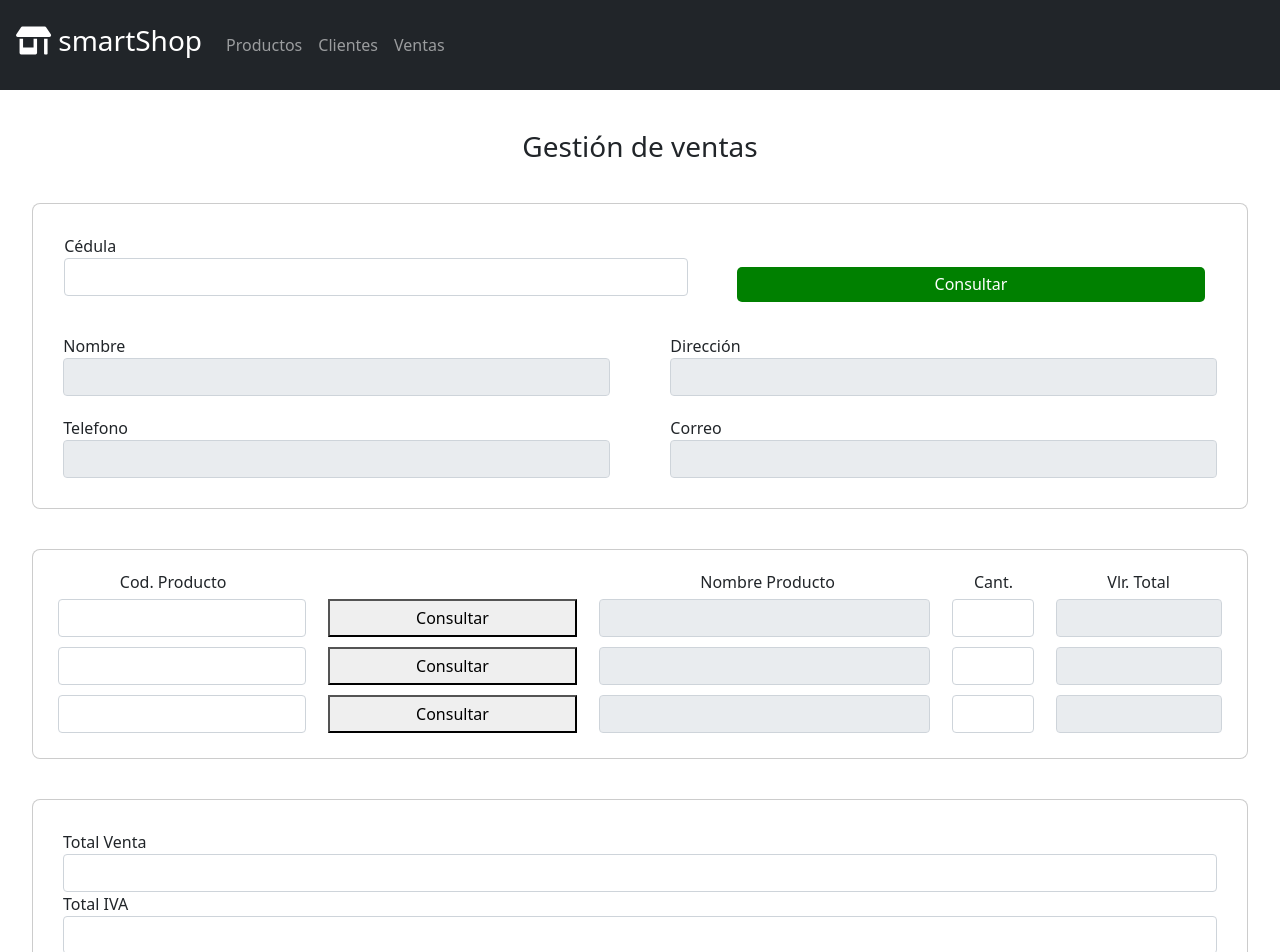
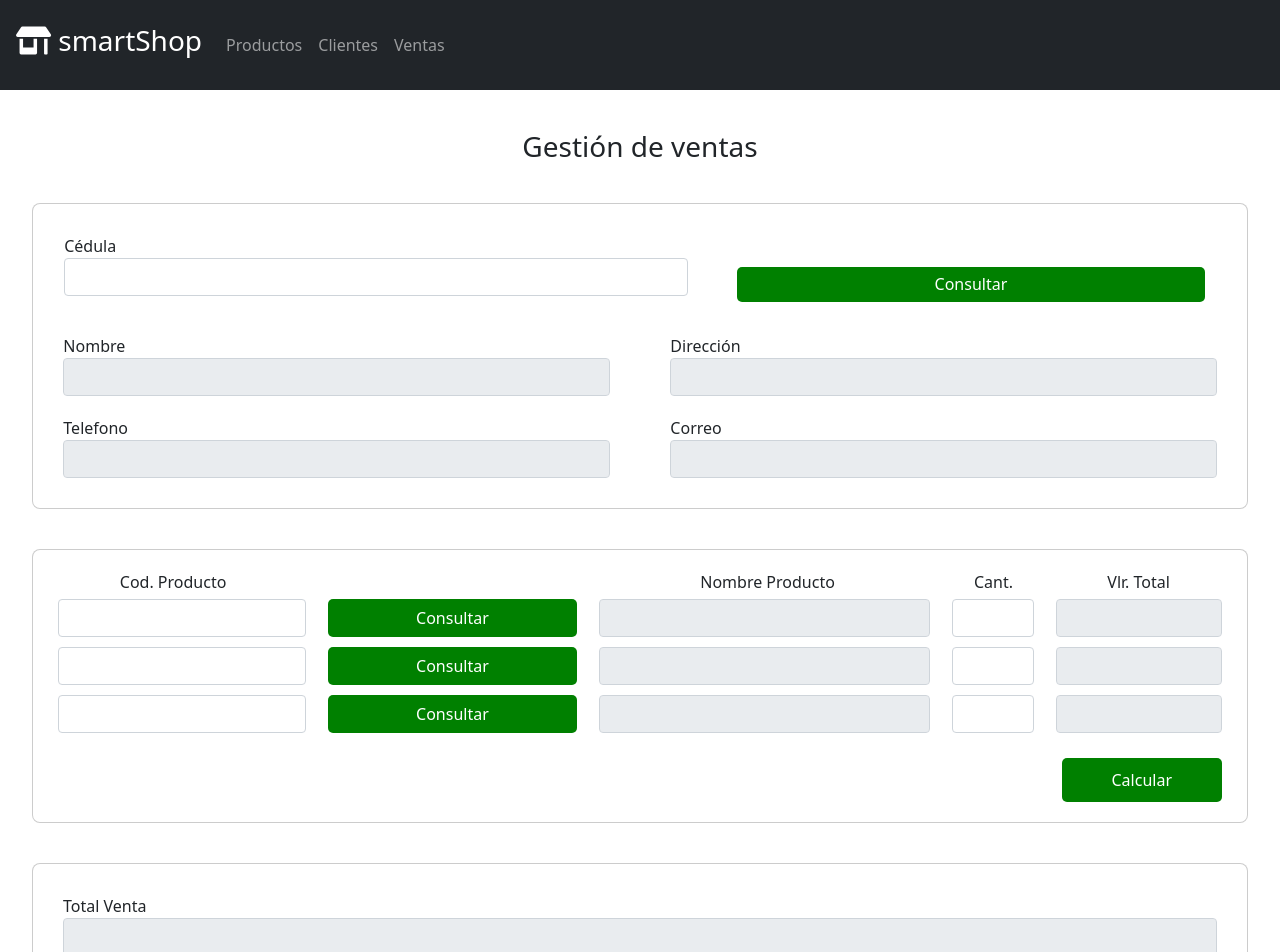
Before and after one commit to sebpab/grupo39_equipo9, an Angular app in the folder front/: page /ventas in a window 1280 px wide. Shown: the top 952 px of the page. Built offline with nearby package versions, Linux system fonts and the light colour scheme; what angular-datatables would draw is missing.

Commit message:
Avance Front
Realizado por Andrés y Juan Diego.

```diff
--- a/front/src/app/componentes/ventas/ventas.component.css
+++ b/front/src/app/componentes/ventas/ventas.component.css
@@ -28,6 +28,26 @@
 	background:green;
 	border-radius:5px;
 	color:white;
+}
+.btnProducto1, .btnProducto2, .btnProducto3 {
+	background:green;
+	border-radius:5px;
+	color:white;
+	border:none;
+}
+.botonCalcular{
+	width:100%;
+	height:auto;
+	display:flex;
+	justify-content: right;
+}
+.btnProducto4 {
+	background:green;
+	border-radius:5px;
+	color:white;
+	border:none;
+	padding:10px 50px;
+	margin: 20px 25px 0px;
 }
 #datosCliente{
 	grid-area:datosCliente;
--- a/front/src/app/componentes/ventas/ventas.component.html
+++ b/front/src/app/componentes/ventas/ventas.component.html
@@ -1,30 +1,30 @@
 <div class="content">
     <h3 class="tituloventas">Gestión de ventas</h3>
-    <form [formGroup]="formValue" class="formularioPrincipal">
+    <form [formGroup]="formClientes" class="formularioPrincipal">
 
         <fieldset class="form-group inputCedula">
-            <label>Cédula</label> <input id="cedulaCliente" type="text" value="cedula" formControlName="cedula" class="form-control"
+            <label>Cédula</label> <input id="cedulaCliente" type="text" value="cedula" formControlName="cedulaCliente" class="form-control"
                 name="cedula_cliente" required="required">
         </fieldset>
         <button type="button" class="btnCliente"  id="submit" (click)="enviarCedula()">Consultar</button>
         <div id="datosCliente">
             <fieldset class="form-group inputNombre">
-                <label>Nombre</label> <input id="nombreCliente" type="text" disabled value="" class="form-control"
+                <label>Nombre</label> <input id="nombreCliente" readonly=»readonly» formControlName="nombreCliente" type="text" value="" class="form-control"
                     name="nombre_cliente" required="required">
             </fieldset>
 
             <fieldset class="form-group inputDireccion">
-                <label>Dirección</label> <input id="direccionCliente" type="text" disabled value="" class="form-control"
+                <label>Dirección</label> <input id="direccionCliente" readonly=»readonly» formControlName="direccionCliente" type="text" value="" class="form-control"
                     name="direccion_cliente">
             </fieldset>
 
             <fieldset class="form-group inputTelefono">
-                <label>Telefono</label> <input id="telefonoCliente" type="text" disabled value="" class="form-control"
+                <label>Telefono</label> <input id="telefonoCliente" readonly=»readonly» formControlName="telefonoCliente" type="text" value="" class="form-control"
                     name="telefono_cliente">
             </fieldset>
 
             <fieldset class="form-group inputCorreo">
-                <label>Correo</label> <input id="correoCliente" type="text" disabled value="" class="form-control"
+                <label>Correo</label> <input id="correoCliente" readonly=»readonly» formControlName="correoCliente" type="text" value="" class="form-control"
                     name="email_cliente">
             </fieldset>
         </div>
@@ -45,11 +45,10 @@
                 <button type="button" class="btnProducto1" id="submitProducto" (click)="enviarProducto1()">Consultar</button>
                 <input id="nombreProducto1" readonly=»readonly» type="text" formControlName="nombreProducto1" class="form-control" name="nombre_producto1"
                     required="required">
-                <input id="cantidadProducto1" onchange="calculartotal1()" type="text" value="" class="form-control"
+                <input id="cantidadProducto1" type="text" value="" formControlName="cantidadProducto1" class="form-control"
                     name="cantidad_producto1" required="required">
-                <input id="valorProducto1" readonly=»readonly» type="text" formControlName="valorProducto1" class="form-control" name="valor_producto1"
+                <input id="valorProducto1" readonly=»readonly» type="text" formControlName="valortotalProducto1" class="form-control" name="valor_producto1"
                     required="required">
-                <input id="precioBase1" readonly=»readonly» type="hidden" formControlName="valortotalProducto1" class="form-control">
             </fieldset>
         </div>
         <div class="filaProducto2">
@@ -59,11 +58,10 @@
                 <button type="button" class="btnProducto2" id="submitProducto" (click)="enviarProducto2()">Consultar</button>
                 <input id="nombreProducto2" readonly=»readonly» type="text" formControlName="nombreProducto2" class="form-control" name="nombre_producto2"
                     required="required">
-                <input id="cantidadProducto2" onchange="calculartotal2()" type="text" value="" class="form-control"
+                <input id="cantidadProducto2" type="text" value="" formControlName="cantidadProducto2" class="form-control"
                     name="cantidad_producto2" required="required">
-                <input id="valorProducto2" readonly=»readonly» type="text" formControlName="valorProducto2" class="form-control" name="valor_producto2"
+                <input id="valorProducto2" readonly=»readonly» type="text" formControlName="valortotalProducto2" class="form-control" name="valor_producto2"
                     required="required">
-                <input id="precioBase2" readonly=»readonly» type="hidden" formControlName="valortotalProducto2" class="form-control">
             </fieldset>
         </div>
         <div class="filaProducto3">
@@ -73,23 +71,25 @@
                 <button type="button" class="btnProducto3" id="submitProducto" (click)="enviarProducto3()">Consultar</button>
                 <input id="nombreProducto3" readonly=»readonly» type="text" formControlName="nombreProducto3" class="form-control" name="nombre_producto3"
                     required="required">
-                <input id="cantidadProducto3" onchange="calculartotal3()" type="text" value="" class="form-control"
+                <input id="cantidadProducto3" type="text" value="" formControlName="cantidadProducto3" class="form-control"
                     name="cantidad_producto3" required="required">
-                <input id="valorProducto3" readonly=»readonly» type="text" formControlName="valorProducto3" class="form-control" name="valor_producto3"
+                <input id="valorProducto3" readonly=»readonly» type="text" formControlName="valortotalProducto3" class="form-control" name="valor_producto3"
                     required="required">
-                <input id="precioBase3" readonly=»readonly» type="hidden" formControlName="valortotalProducto3" class="form-control">
             </fieldset>
         </div>
+        <div class="botonCalcular">
+            <button type="button" class="btnProducto4"  id="submit" (click)="calcularValorProductos()">Calcular</button>
+        </div>
     </form>
-    <form class="formularioCalculo">
+    <form [formGroup]="formVentas" class="formularioCalculo">
         <div class="calculos">
             <label class="tituloTotalVenta">Total Venta</label>
-            <input id="totalVenta" type="text" value="" class="form-control" required="required">
+            <input id="totalVenta" readonly=»readonly» type="text" value="" formControlName="sumaTotalProductos" class="form-control" required="required">
             <label class="tituloIVA">Total IVA</label>
-            <input id="totalIVA" type="text" value="" class="form-control" required="required">
+            <input id="totalIVA" readonly=»readonly» type="text" value="" formControlName="ivaVenta" class="form-control" required="required">
             <label class="tituloConIVA">Total con IVA</label>
-            <input id="totalConIVA" type="text" value="" class="form-control" required="required">
-            <button type="button" class="calcularTotales" id="calcularTotales">Calcular</button>
+            <input id="totalConIVA" readonly=»readonly» type="text" value="" formControlName="costoFinal" class="form-control" required="required">
+            <button type="button" (click)="calcularValorTotalVenta()" class="calcularTotales" id="calcularTotales">Calcular</button>
             <button type="button" onclick="miFunc()" class="confirmarVenta" id="confirmarVenta">Confirmar</button>
 
         </div>
--- a/front/src/app/componentes/ventas/ventas.component.ts
+++ b/front/src/app/componentes/ventas/ventas.component.ts
@@ -14,6 +14,9 @@ export class VentasComponent implements OnInit {
   ventaModelObj: ventasModel = new ventasModel();
   clienteData!: any;
   productoData!: any;
+  costoUnitario1: any = 0;
+  costoUnitario2: any = 0;
+  costoUnitario3: any = 0;
 
   formProductos:FormGroup = new FormGroup({
       codigoproducto1: new FormControl(''),
@@ -22,12 +25,24 @@ export class VentasComponent implements OnInit {
       nombreProducto2: new FormControl(''),
       codigoproducto3: new FormControl(''),
       nombreProducto3: new FormControl(''),
-      valorProducto1: new FormControl(''),
-      valorProducto2: new FormControl(''),
-      valorProducto3: new FormControl(''),
       valortotalProducto1: new FormControl(''),
       valortotalProducto2: new FormControl(''),
       valortotalProducto3: new FormControl(''),
+      cantidadProducto1: new FormControl(''),
+      cantidadProducto2: new FormControl(''),
+      cantidadProducto3: new FormControl(''),
+  });
+  formClientes:FormGroup = new FormGroup({
+      cedulaCliente: new FormControl(''),
+      nombreCliente: new FormControl(''),
+      telefonoCliente: new FormControl(''),
+      direccionCliente: new FormControl(''),
+      correoCliente: new FormControl(''),
+  });
+  formVentas:FormGroup = new FormGroup({
+      sumaTotalProductos: new FormControl(''),
+      ivaVenta: new FormControl(''),
+      costoFinal: new FormControl(''),
   });
   constructor(private formbuilder: FormBuilder, private api: VentasService) { }
 
@@ -48,29 +63,27 @@ export class VentasComponent implements OnInit {
     })
 
 
+  }
 
-    /*
-    let botonesConsultar: NodeListOf<Element>;
-    botonesConsultar = document.querySelectorAll("#submitProducto");
-    for(let i = 1; i <= botonesConsultar.length; i++) {
-      let botonesConsultarClass: NodeListOf<Element>;
-      document.querySelector(".btnProducto"+ i)?.addEventListener("click",()=>{
-        this.enviarProducto(i);
-      });
-    }*/
-
-  }
   enviarCedula(){
-    this.ventaModelObj.cedula = this.formValue.value.cedula;
+    this.ventaModelObj.cedula = this.formClientes.value.cedulaCliente;
     this.api.getCliente(this.ventaModelObj.cedula).subscribe((res)=>{
       this.clienteData = res;
-      console.log(this.clienteData);
+      console.log(res);
+      this.formClientes.patchValue({
+        nombreCliente: this.clienteData.nombrecompleto,
+        telefonoCliente: this.clienteData.telefono,
+        direccionCliente: this.clienteData.direccion,
+        correoCliente: this.clienteData.correo,
+      });
     });
   }
+
   enviarProducto1(){
     this.ventaModelObj.codigoproducto1 = this.formProductos.value.codigoproducto1;
     this.api.getProducto(this.ventaModelObj.codigoproducto1).subscribe((res)=>{
       this.productoData = res;
+      this.costoUnitario1 = this.productoData[0].precioventa;
       //this.formValueProductos.value.nombreproducto = this.productoData[0].nombreproducto;
       this.formProductos.patchValue({
         nombreProducto1: this.productoData[0].nombreproducto,
@@ -81,6 +94,7 @@ export class VentasComponent implements OnInit {
     this.ventaModelObj.codigoproducto2 = this.formProductos.value.codigoproducto2;
     this.api.getProducto(this.ventaModelObj.codigoproducto2).subscribe((res)=>{
       this.productoData = res;
+      this.costoUnitario2 = this.productoData[0].precioventa;
       this.formProductos.patchValue({
         nombreProducto2: this.productoData[0].nombreproducto,
       });
@@ -90,23 +104,32 @@ export class VentasComponent implements OnInit {
     this.ventaModelObj.codigoproducto3 = this.formProductos.value.codigoproducto3;
     this.api.getProducto(this.ventaModelObj.codigoproducto3).subscribe((res)=>{
       this.productoData = res;
+      this.costoUnitario3 = this.productoData[0].precioventa;
       this.formProductos.patchValue({
         nombreProducto3: this.productoData[0].nombreproducto,
       });
     });
   }
-  /*
-  enviarProducto(i:any){
-    //let codigoConsulta : NodeListOf<Element>;
-    //codigoConsulta = document.querySelectorAll("codigoProducto"+i);
-    //console.log(codigoConsulta);
-    var boton: string;
-    boton = "c"+i;
-    this.ventaModelObj.codigoproducto = this.formValueProductos.value.boton;
-    this.api.getProducto(this.ventaModelObj.codigoproducto).subscribe((res)=>{
-      this.productoData = res;
-      console.log(this.productoData);
+  calcularValorProductos(){
+    this.ventaModelObj.valorproducto1 = this.formProductos.value.cantidadProducto1;
+    this.ventaModelObj.valorproducto2 = this.formProductos.value.cantidadProducto2;
+    this.ventaModelObj.valorproducto3 = this.formProductos.value.cantidadProducto3;
+    this.formProductos.patchValue({
+      valortotalProducto1: parseInt(this.ventaModelObj.valorproducto1) * this.costoUnitario1,
+      valortotalProducto2: parseInt(this.ventaModelObj.valorproducto2) * this.costoUnitario2,
+      valortotalProducto3: parseInt(this.ventaModelObj.valorproducto3) * this.costoUnitario3,
     });
-  }*/
-
+  }
+  calcularValorTotalVenta(){
+    this.ventaModelObj.valorTotalProducto1 = this.formProductos.value.valortotalProducto1;
+    this.ventaModelObj.valorTotalProducto2 = this.formProductos.value.valortotalProducto2;
+    this.ventaModelObj.valorTotalProducto3 = this.formProductos.value.valortotalProducto3;
+    let sumaTP = this.ventaModelObj.valorTotalProducto1 + this.ventaModelObj.valorTotalProducto2 + this.ventaModelObj.valorTotalProducto3;
+    let iva = (parseInt(sumaTP)*0.19).toFixed(0);
+    this.formVentas.patchValue({
+      sumaTotalProductos: sumaTP,
+      ivaVenta: iva,
+      costoFinal: parseInt(sumaTP) + parseInt(iva),
+    });
+  }
 }
--- a/front/src/app/componentes/ventas/ventas.model.ts
+++ b/front/src/app/componentes/ventas/ventas.model.ts
@@ -9,4 +9,10 @@ export class ventasModel {
     codigoproducto2: string = '';
     codigoproducto3: string = '';
     nombreproducto: string = '';
+    valorproducto1: string = '';
+    valorproducto2: string = '';
+    valorproducto3: string = '';
+    valorTotalProducto1: string = '';
+    valorTotalProducto2: string = '';
+    valorTotalProducto3: string = '';
   }
```
